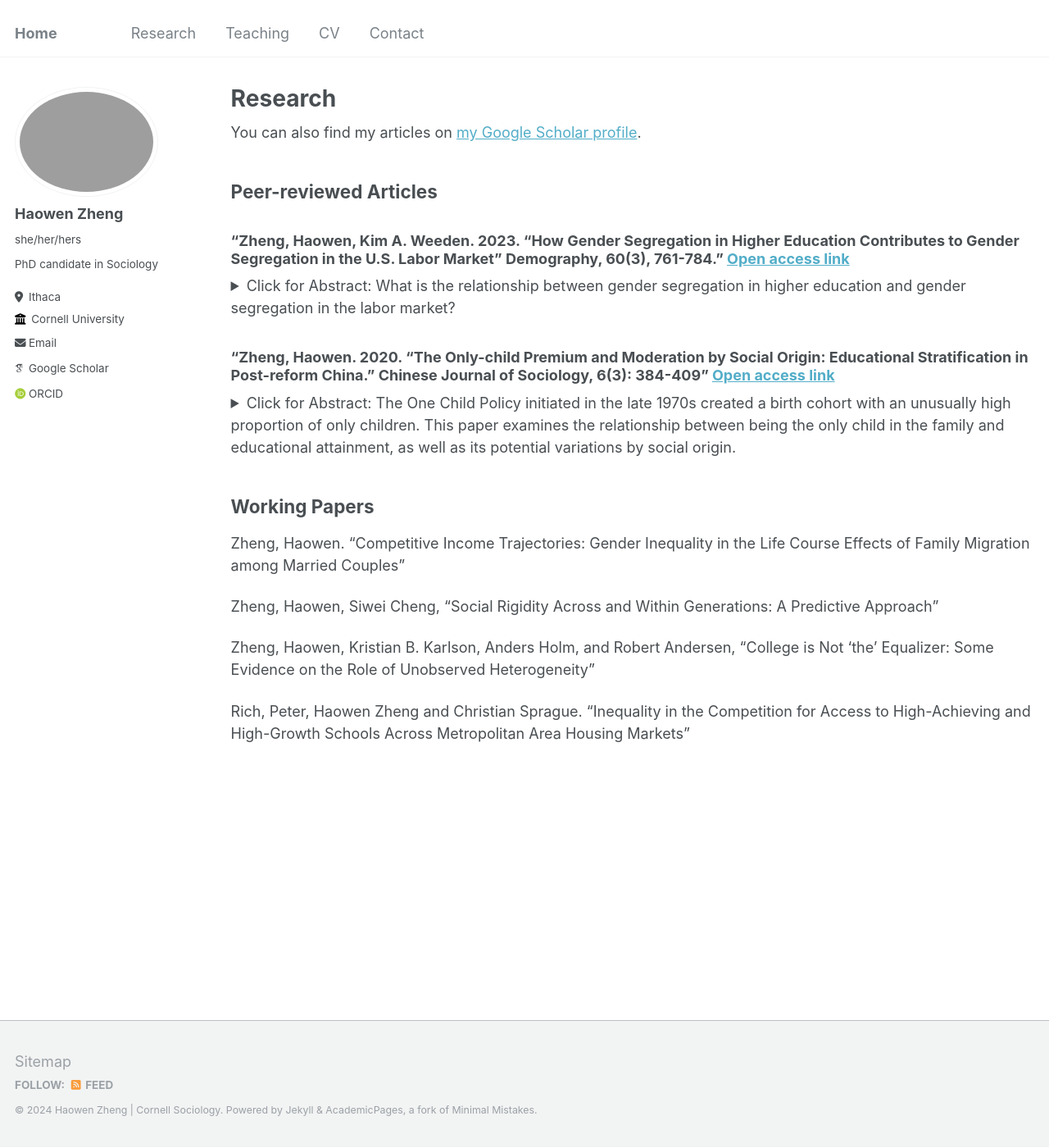
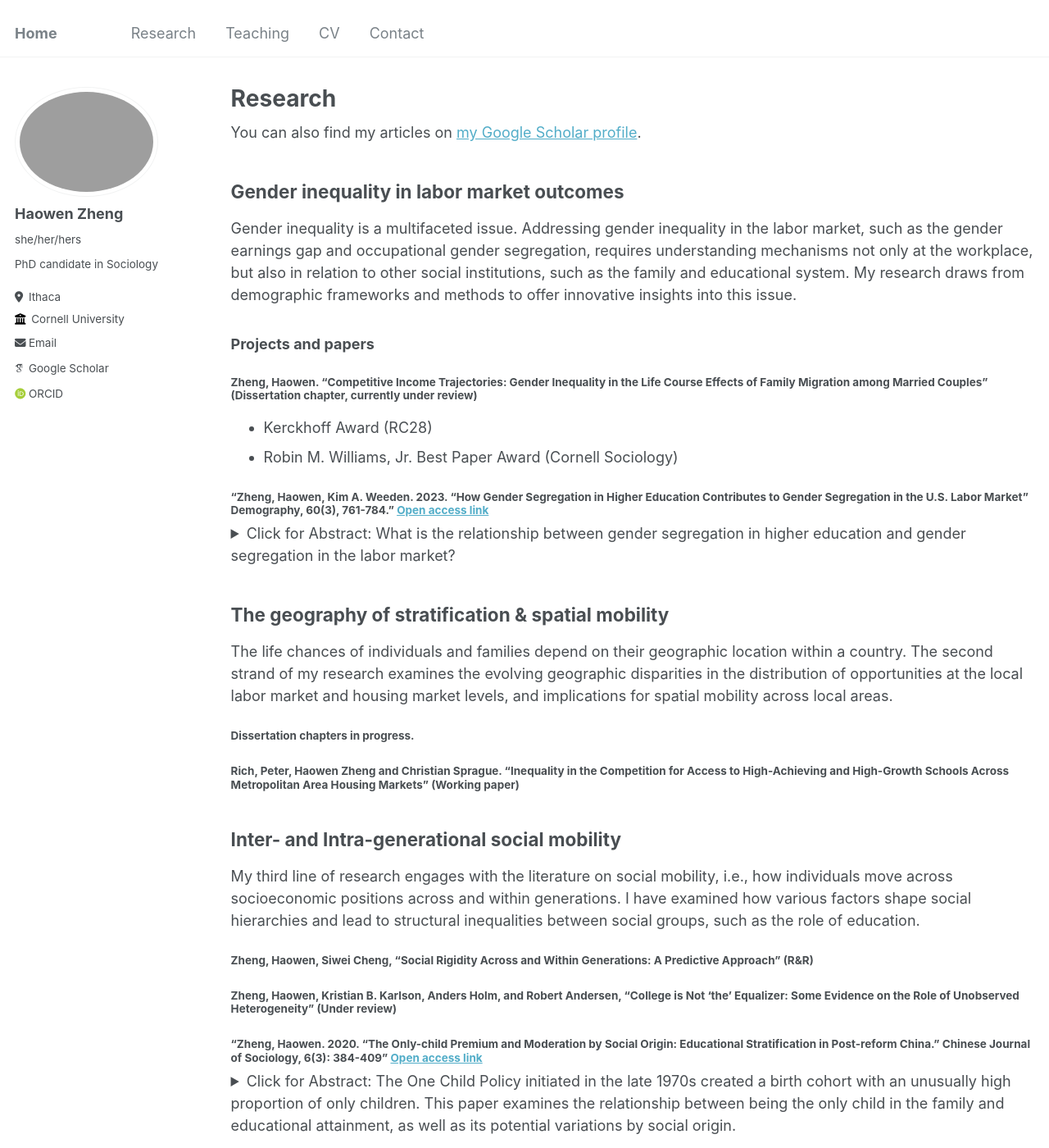
Before and after one commit to haowenzhg/haowenzhg.github.io, a Jekyll site: the page built from _pages/research.md, in a window 1280 px wide and 1400 px high. Shown: the whole window at 82% size. Built offline with Jekyll 4.4.1, drawn with Linux system fonts in a browser that asks for light colours; some web fonts are replaced; some of the changed text lies outside the part shown.

Commit message:
Update research.md

```diff
--- a/_pages/research.md
+++ b/_pages/research.md
@@ -11,9 +11,16 @@ author_profile: true
 
 {% include base_path %}
 
-## Peer-reviewed Articles
+## Gender inequality in labor market outcomes
+Gender inequality is a multifaceted issue. Addressing gender inequality in the labor market, such as the gender earnings gap and occupational gender segregation, requires understanding mechanisms not only at the workplace, but also in relation to other social institutions, such as the family and educational system. My research draws from demographic frameworks and methods to offer innovative insights into this issue.
 
-### "Zheng, Haowen, Kim A. Weeden. 2023. “How Gender Segregation in Higher Education Contributes to Gender Segregation in the U.S. Labor Market” Demography, 60(3), 761-784." [Open access link](https://read.dukeupress.edu/demography/article/60/3/761/351462/How-Gender-Segregation-in-Higher-Education)
+### Projects and papers
+
+#### Zheng, Haowen. “Competitive Income Trajectories: Gender Inequality in the Life Course Effects of Family Migration among Married Couples” (Dissertation chapter, currently under review)
+* Kerckhoff Award (RC28)
+* Robin M. Williams, Jr. Best Paper Award (Cornell Sociology)
+
+#### "Zheng, Haowen, Kim A. Weeden. 2023. “How Gender Segregation in Higher Education Contributes to Gender Segregation in the U.S. Labor Market” Demography, 60(3), 761-784." [Open access link](https://read.dukeupress.edu/demography/article/60/3/761/351462/How-Gender-Segregation-in-Higher-Education)
 
 <details>
 
@@ -22,27 +29,27 @@ author_profile: true
 </details>
 
 
+## The geography of stratification & spatial mobility
+The life chances of individuals and families depend on their geographic location within a country. The second strand of my research examines the evolving geographic disparities in the distribution of opportunities at the local labor market and housing market levels, and implications for spatial mobility across local areas.
 
-### "Zheng, Haowen. 2020. “The Only-child Premium and Moderation by Social Origin: Educational Stratification in Post-reform China.” Chinese Journal of Sociology, 6(3): 384-409" [Open access link](https://journals.sagepub.com/doi/full/10.1177/2057150X20934066)
+#### Dissertation chapters in progress.
+
+#### Rich, Peter, Haowen Zheng and Christian Sprague. “Inequality in the Competition for Access to High-Achieving and High-Growth Schools Across Metropolitan Area Housing Markets” (Working paper)
+
+
+## Inter- and Intra-generational social mobility
+My third line of research engages with the literature on social mobility, i.e., how individuals move across socioeconomic positions across and within generations. I have examined how various factors shape social hierarchies and lead to structural inequalities between social groups, such as the role of education.
+
+#### Zheng, Haowen, Siwei Cheng, “Social Rigidity Across and Within Generations: A Predictive Approach” (R&R)
+
+#### Zheng, Haowen, Kristian B. Karlson, Anders Holm, and Robert Andersen, “College is Not ‘the’ Equalizer: Some Evidence on the Role of Unobserved Heterogeneity” (Under review)
+
+#### "Zheng, Haowen. 2020. “The Only-child Premium and Moderation by Social Origin: Educational Stratification in Post-reform China.” Chinese Journal of Sociology, 6(3): 384-409" [Open access link](https://journals.sagepub.com/doi/full/10.1177/2057150X20934066)
 
 <details>
 
 <summary> Click for Abstract: The One Child Policy initiated in the late 1970s created a birth cohort with an unusually high proportion of only children. This paper examines the relationship between being the only child in the family and educational attainment, as well as its potential variations by social origin. </summary> Drawing my sample from the China Family Panel Studies, I compare two birth cohorts born before and after the birth-control policy. Results show that in the younger cohort, being the only child in the family produces a premium in educational outcomes, including years of completed schooling and odds of progressing through critical grade transitions. In addition, I observe a pattern that the only-child premium tends to be larger for people with higher social origins in competitive grade transitions.
 
-•	Master's Award for Academic Achievement in the Social Sciences, New York University
+*	Master's Award for Academic Achievement in the Social Sciences, New York University
 
 </details>
-
-
-
-
-
-## Working Papers
-
-Zheng, Haowen. “Competitive Income Trajectories: Gender Inequality in the Life Course Effects of Family Migration among Married Couples”
-
-Zheng, Haowen, Siwei Cheng, “Social Rigidity Across and Within Generations: A Predictive Approach”
-
-Zheng, Haowen, Kristian B. Karlson, Anders Holm, and Robert Andersen, “College is Not ‘the’ Equalizer: Some Evidence on the Role of Unobserved Heterogeneity”
-
-Rich, Peter, Haowen Zheng and Christian Sprague. “Inequality in the Competition for Access to High-Achieving and High-Growth Schools Across Metropolitan Area Housing Markets”
```
